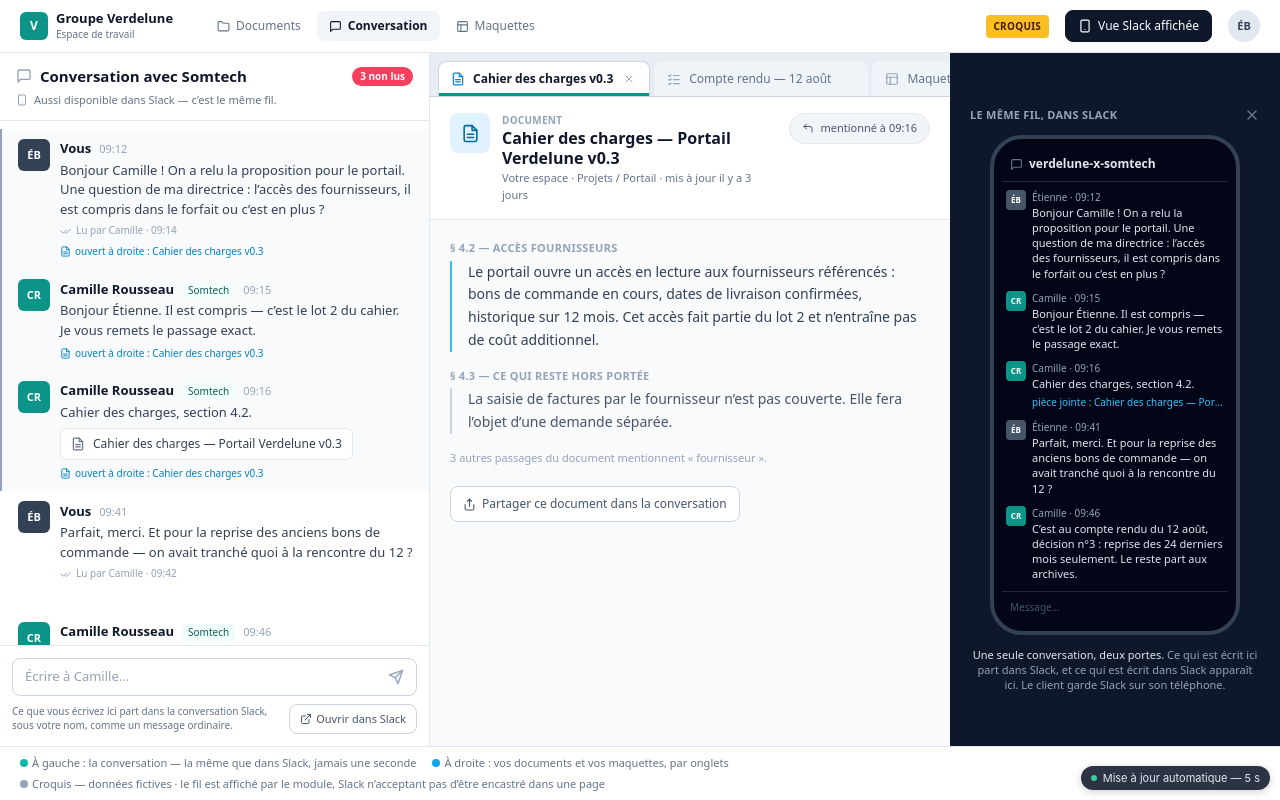
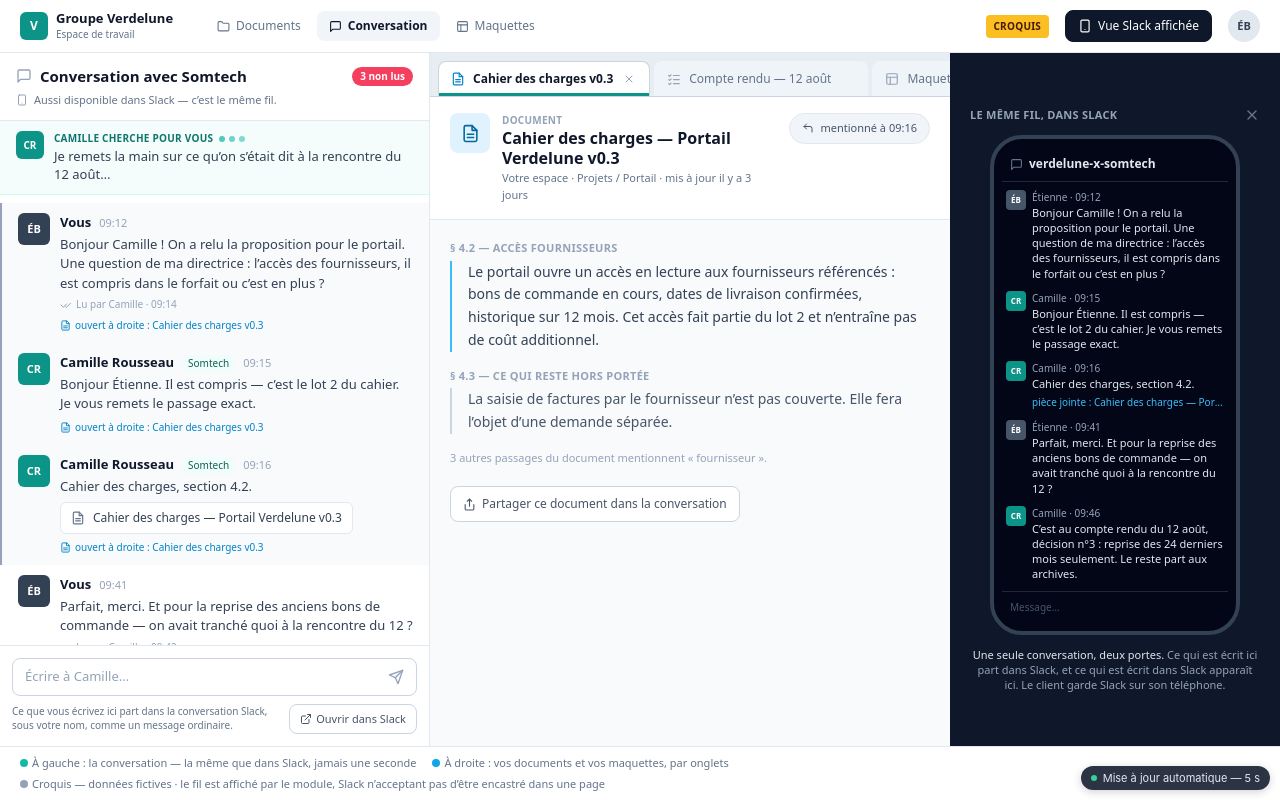
Before and after one commit to SomtechSolutionMAxime/atelier-conversation-client, a plain HTML site: page index.html in a window 1280 px wide. Drawn offline with nearby package versions, Linux system fonts and the light colour scheme.

Commit message:
feat: bandeau vivant — ce que Camille cherche pendant qu'elle cherche

```diff
--- a/index.html
+++ b/index.html
@@ -181,6 +181,71 @@ const STYLE_TYPE = {
 };
 
 // ============================================================
+// LE BANDEAU « ELLE TRAVAILLE » — ce que le client voit pendant
+// que Camille cherche. Des phrases de conversation, jamais des
+// journaux techniques : le client n'a rien à décoder.
+// ============================================================
+const ETAPES = [
+  'Je relis votre cahier des charges, le passage sur les fournisseurs…',
+  'Je remets la main sur ce qu’on s’était dit à la rencontre du 12 août…',
+  'Je compare la version 2 de la maquette avec vos remarques de mardi…',
+  'Je vérifie que les dates de novembre tiennent toujours…',
+  'Je rassemble tout ça pour vous répondre d’un coup…'
+];
+const FINI = 'J’ai fini — regardez à droite, j’ai ouvert les documents dont on parlait.';
+
+function BandeauTravail() {
+  // L'étape est retenue d'un rafraîchissement à l'autre : la recherche
+  // continue son chemin au lieu de repartir de zéro sous les yeux du lecteur.
+  const depart = (function () {
+    try { return parseInt(sessionStorage.getItem('etape') || '0', 10) || 0; } catch (e) { return 0; }
+  })();
+  const [i, setI] = useState(depart);
+
+  useEffect(function () {
+    const t = setInterval(function () {
+      setI(function (p) {
+        const suivant = (p + 1) % (ETAPES.length + 1);
+        try { sessionStorage.setItem('etape', String(suivant)); } catch (e) {}
+        return suivant;
+      });
+    }, 3200);
+    return function () { clearInterval(t); };
+  }, []);
+
+  const termine = i >= ETAPES.length;
+  const phrase = termine ? FINI : ETAPES[i];
+
+  const points = [0, 1, 2].map(function (n) {
+    return el('span', {
+      key: n,
+      className: 'h-1.5 w-1.5 rounded-full bg-teal-500 animate-pulse',
+      style: { animationDelay: (n * 180) + 'ms' }
+    });
+  });
+
+  return el('div', {
+    className: 'px-4 py-2.5 border-b transition-colors ' +
+      (termine ? 'bg-emerald-50/70 border-emerald-100' : 'bg-teal-50/70 border-teal-100')
+  },
+    el('div', { className:'flex items-start gap-2.5' },
+      el('div', { className:'shrink-0 h-7 w-7 rounded-md bg-teal-600 text-white text-[10px] font-bold flex items-center justify-center' }, 'CR'),
+      el('div', { className:'min-w-0 flex-1' },
+        el('div', { className:'flex items-center gap-2' },
+          termine
+            ? el('span', { className:'flex items-center gap-1 text-[10px] font-semibold uppercase tracking-wide text-emerald-700' },
+                el(CheckCheck, { size:12 }), 'Camille a terminé')
+            : el('span', { className:'flex items-center gap-1.5' },
+                el('span', { className:'text-[10px] font-semibold uppercase tracking-wide text-teal-700' }, 'Camille cherche pour vous'),
+                el('span', { className:'flex items-center gap-1' }, ...points))),
+        el('p', {
+          key: i,
+          className:'text-[13px] leading-snug mt-0.5 ' + (termine ? 'text-emerald-900' : 'text-slate-700')
+        }, phrase)))
+  );
+}
+
+// ============================================================
 // COLONNE GAUCHE — la conversation (la même que dans Slack)
 // ============================================================
 function Message({ m, actif, ouvert, onClick }) {
@@ -227,6 +292,7 @@ function Conversation({ actifOnglet, ouverts, ouvrirOnglet, msgRefs }) {
       el('div', { className:'flex items-center gap-1.5 mt-1' },
         el(Smartphone, { size:12, className:'text-slate-400' }),
         el('p', { className:'text-[11px] text-slate-500' }, 'Aussi disponible dans Slack — c’est le même fil.'))),
+    el(BandeauTravail, null),
     el('div', { className:'flex-1 overflow-y-auto py-2' },
       MESSAGES.map(function (m) {
         const sep = premierNouveau && m.id === premierNouveau.id
```
